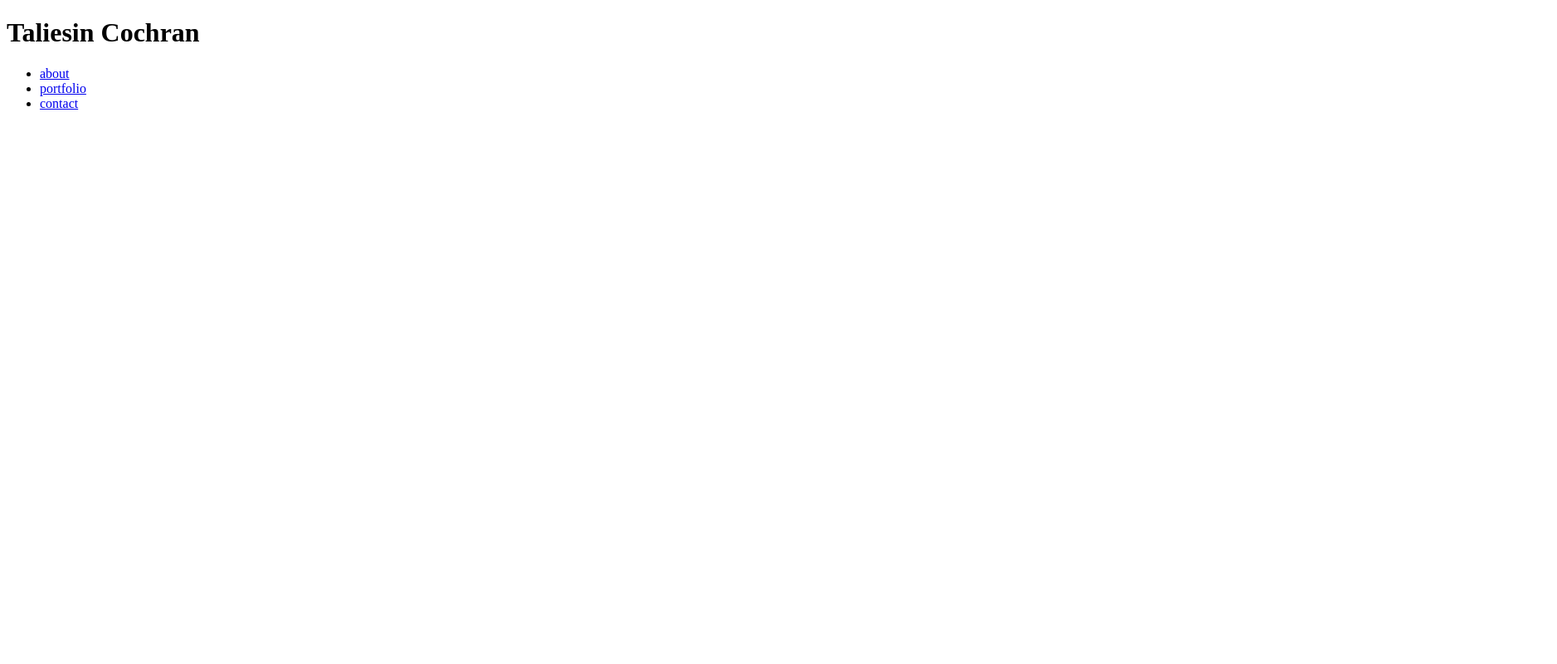
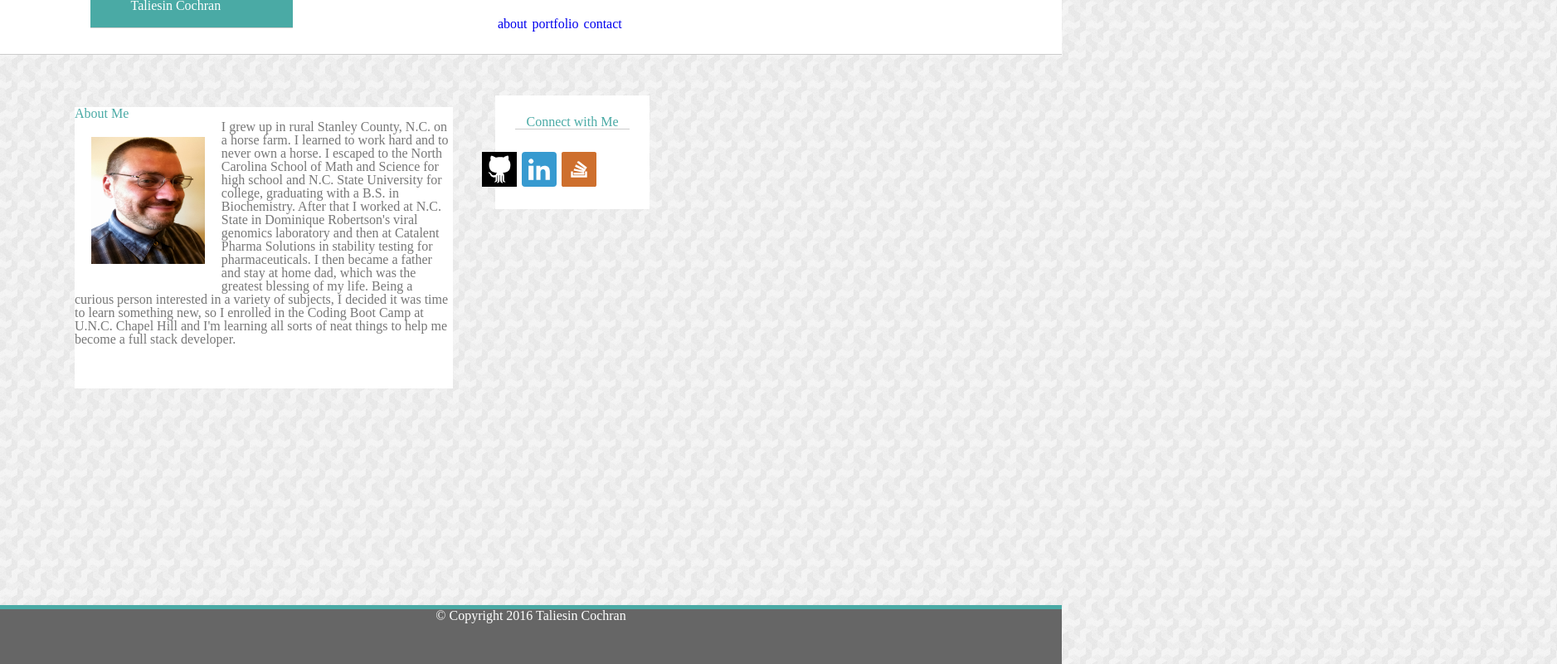
Before and after one commit to taliesincochran/Basic-Portfolio, a plain HTML site: page index.html in a window 1280 px wide. Shown: the whole page at 83% size, 1877 px wide, since content can reach past the window. Drawn offline with Linux system fonts and the light colour scheme.

Commit message:
version 0

```diff
--- /dev/null
+++ b/assets/css/backup/style1.css
@@ -0,0 +1,88 @@
+body {
+	background-image: url("../images/background.png");
+	background-repeat: none;
+	margin: 0 auto;
+	}
+/*To get rid of the bullets.*/
+
+
+	}
+header {
+	background-color: ;
+	position: absolute;
+	overflow: hidden;
+}
+ul {
+    list-style-type: none;
+    margin: 0;
+    padding: 0;
+    overflow: hidden;
+    background-color: #333;
+}
+
+li {
+    float: left;
+}
+
+li a {
+    display: inline-block;
+    color: white;
+    text-align: center;
+    padding: 14px 16px;
+    text-decoration: none;
+}
+
+
+/*Styling the top bar of name and navigation*/
+.navigation {
+	width:8%;
+	height:8%;
+	float: left;
+	text-align: center;
+	padding: 10px;
+	font-color: #;}
+.nav1 {
+	padding-left: 300px;
+	float: left;
+	}
+.nav2 {
+	position: relative;
+	left: 45px;
+	top: 45 px;
+}
+
+.about {
+	width:650px;
+}
+
+.main {
+	float: left;
+	width: 650px;
+	margin-left:75px;
+}
+
+.profilePic {
+	float: left;
+}
+.contact {
+	float: left;
+	width: 270px;
+
+}
+footer {
+	text-align: center;
+	position: fixed;
+	width: 960px;
+	bottom: 0;
+	background-color: #666666;
+}
+.about {width: 350px;}
+
+.icon1 {
+	position: absolute;
+}
+.icon2 {
+	position: relative;
+	left: 100px;
+	top: 100px;
+}
--- /dev/null
+++ b/assets/css/backup/style2.css
@@ -0,0 +1,76 @@
+body {
+	background-image: url("../images/background.png");
+	background-repeat: none;
+	margin: 0 auto;
+
+	}
+/*To get rid of the bullets.*/
+#top #navigation #main  {
+	background-color: #ffffff;
+}
+
+
+
+#navigation #
+
+#name footer
+
+section p image {
+	float: left;
+}
+
+header {
+	background-color: #4aaaa5;
+	/*position: absolute;*/
+	margin-left: 100px;
+	float: left;
+	padding: 10px 40px 10px 40px;
+}
+#navigation ul {
+    list-style-type: none;
+    margin: 0;
+    padding: 0;
+    overflow: hidden;
+    background-color: #777777;
+    float: left;
+}
+
+
+li {
+    float: left;
+}
+
+li a {
+    display: inline-block;
+    color: white;
+    text-align: center;
+    padding: 10px;
+    text-decoration: none;
+}
+
+
+aside {
+	float: left;
+	width:270px;
+	padding: 10px;
+}
+
+}
+aside ul {
+	list-style:none;
+	margin-top: 40px;
+
+}
+aside ul li {
+	display:inline;
+	padding:0 10px;
+}
+
+}
+footer {
+	text-align: center;
+	position: fixed;
+	width: 960px;
+	bottom: 0;
+	background-color: #666666;
+}
--- /dev/null
+++ b/assets/css/backup/style3.css
@@ -0,0 +1,104 @@
+
+body {
+	background-image: url("../images/background.png");
+	width: 960px;
+	background-repeat: none;
+	margin: 0 auto;
+}
+
+li {
+    display: inline-block;
+    color: #777777;
+    text-align: center;
+    padding: 10px;
+    text-decoration: none;
+    list-style-type: none;
+    float: left;
+}
+.clearfix::after {
+   content: " ";
+   visibility: hidden;
+   display: block;
+   height: 0;
+   clear: both;
+}
+
+#top {
+	width: 960px;
+	height: 64px;
+	border-bottom-color: #cccccc;
+	border-bottom-style: solid;
+	border-bottom-width: 1px;
+	background-color: #ffffff;
+	padding: 0px;
+	margin: 0 auto;
+	position: absolute;
+}
+
+#myname {
+	background: #4aaaa5;
+	color: #ffffff;
+	width: 175px;
+    padding: 18.25px 18.5px 18px 18.5px;
+    position: relative;
+    left: 90px;
+    top: -19.75px;
+
+}
+#navigation {
+	background-color: #ffffff;
+	color: #777777;
+	position: relative;
+	left: 591px;
+	bottom: 90px;
+}
+#nav1 {
+	background-color: #ffffff;
+
+
+}
+#nav2 {
+	background-color: #ffffff;
+	borde;r-left: 1px solid #cccccc;
+
+#main {
+	background-color: #ffffff;
+    color: #777777;
+    width: 650px;
+    height: 479px;
+    padding: 40px;
+
+}
+#mainarea{
+	position: relative;
+    bottom: 90px;
+
+}
+#section-header {
+	background-color: #ffffff;
+	color: #4aaaa5;
+	float: left;
+}
+#profile {
+	background-color: #ffffff;
+	color: #444444;
+	float: left;
+}
+#sidebar {
+	background-color: #ffffff;
+	color: #4aaaa5;
+	float: left;
+}
+#connect {
+	background-color: #ffffff;
+	color: #4aaaa5;
+	float: right;
+}
+#icon {
+	background-color: #ffffff;
+	color: #4aaaa5;
+}
+footer {
+	background-color: #666666;
+	color: #ffffff;
+}
--- a/assets/css/style.css
+++ b/assets/css/style.css
@@ -0,0 +1,141 @@
+/*global styling*/
+body {
+	background-image: url("../images/background.png");
+	margin: 0 auto;
+}
+a {
+	text-decoration: none;
+}
+li {
+    display: inline-block;
+    color: #777777;
+    text-align: center;
+    padding: 3px;
+    text-decoration: none;
+    list-style-type: none;
+    float: left;
+}
+.clearfix::after {
+   content: " ";
+   visibility: hidden;
+   display: block;
+   height: 0;
+   clear: both;
+}
+/*styling the top bar*/
+#top {
+	width: 100%;
+	height: 64.5px;
+	border-bottom-color: #cccccc;
+	border-bottom-style: solid;
+	border-bottom-width: 1px;
+	background-color: #ffffff;
+	padding: 0px;
+	margin: 0 auto;
+	position: absolute;
+}
+#myname {
+	background: #4aaaa5;
+	color: #ffffff;
+	width: 177px;
+    padding: 18.25px 18.5px 18px 48.5px;
+    position: relative;
+    top: -19.25px;
+    left:109px;
+    border-bottom-color: #cccccc;
+    border-bottom-width: 1px;
+    border-bottom-style: solid;
+}
+#navigation {
+	background-color: #ffffff;
+	color: #777777;
+	position: relative;
+	left: 597px;
+	bottom: 35px;
+}
+.nav1 {
+	background-color: #ffffff;
+}
+.nav2 {
+	background-color: #ffffff;
+	border-left: 1px solid #cccccc;
+}
+#navlist {
+	float:left;
+}
+/*styling the main area*/
+#center {
+	margin: 0 auto;
+	position: relative;
+	left: 90px;}
+#main {
+	background-color: #ffffff;
+    color: #777777;
+    width: 456px;
+    height: 339px;
+    margin: 40px 40px 0px 0px;
+    position: relative;
+    top: 73px;
+
+}
+#mainheader {
+	background-color: #ffffff;
+	color: #4aaaa5;
+/*	float: left;*/
+}
+#profile {
+	background-color: #ffffff;
+	color: #444444;
+	float: left;
+	margin: 20px;
+	width: 30%;
+	height: 45%;
+}
+
+}
+.profiletext {
+	font-family: 'arial', "Helvetica", Helvetica, sans-serif;
+
+}
+/*Styling the sidebar.*/
+#sidebar {
+	background-color: #ffffff;
+	color: #4aaaa5;
+	float: left;
+	position: relative;
+	left: 507px;
+	top: -280px;
+	width:186px;
+	height:137px;
+	text-align: center
+}
+#sidebarheader {
+	margin:24px;
+	border-bottom-width: 1px;
+	border-bottom-color: #cccccc;
+	border-bottom-style: solid;
+
+}
+
+
+#icon {
+	background-color: #ffffff;
+	color: #4aaaa5;
+	position: relative;
+	left: -19px;
+	}
+/*styling the footer*/
+footer {
+	background-color: #666666;
+	color: #ffffff;
+	width: 100%;
+	height:66px;
+	border-top-width: 5.5px;
+	border-top-color: #4aaaa5;
+	border-top-style: solid;
+	position:fixed;
+	bottom:0px;
+}
+#copyright {
+	text-align: center;
+	 }
--- a/index.html
+++ b/index.html
@@ -1,17 +1,56 @@
 <!DOCTYPE html>
 <html>
 <head>
-	<title>about</title>
+	<title>Portfolio: About Me</title>
+	<meta charset='utf-8'>
+	<link rel='stylesheet' type='text/css' href='assets/css/reset.css'>
+	<link rel='stylesheet' type='text/css' href='assets/css/style.css'>
 </head>
+
 <body>
-<header>
-			<h1>Taliesin Cochran</h1>
-		</header>
-		<nav>
-		<ul>
-			<li> <a href=https://github.com/taliesincochran/Basic-Portfolio/blob/master/index.html>about</a> </li>
-			<li> <a href=https://github.com/taliesincochran/Basic-Portfolio/blob/master/portfolio.html>portfolio</a> </li>
-			<li> <a href=https://github.com/taliesincochran/Basic-Portfolio/blob/master/contact.html>contact</a> </li>
+	<!--Setup of the top line of the webpage -->
+	<header id= 'top'>
+		<h2 id= 'myname'>Taliesin Cochran</h2>
+		<nav id= 'navigation'>
+			<ul id=navlist>
+				<li id= 'nav1'>
+					<a href='index.html'>about</a>
+				</li>
+				<li id= 'nav2'>
+					<a href='portfolio.html'>portfolio</a>
+				</li>
+				<li id= 'nav2'>
+					<a href='contact.html'>contact</a>
+				</li>
+			</ul>
 		</nav>
+	</header>
+	<br>
+	<div id='center'>
+		<section id='main'>
+			<h2 id= 'mainheader'>About Me</h2>
+			<img id='profile' src=assets/images/profile.jpg alt="Taliesin Cochran"> <p class=profiletext>I grew up in rural Stanley County, N.C. on a horse farm. I learned to work hard and to never own a horse. I escaped to the North Carolina School of Math and Science for high school and N.C. State University for college, graduating with a B.S. in Biochemistry.  After that I worked at N.C. State in Dominique Robertson's viral genomics laboratory and then at Catalent Pharma Solutions in stability testing for pharmaceuticals.  I then became a father and stay at home dad, which was the greatest blessing of my life. Being a curious person interested in a variety of subjects, I decided it was time to learn something new, so I enrolled in the Coding Boot Camp at U.N.C. Chapel Hill and I'm learning all sorts of neat things to help me become a full stack developer. </p>
+
+		</section>
+
+		<aside id= 'sidebar'>
+			<h3 id='sidebarheader'>Connect with Me</h3>
+			<ul id= 'icon'>
+				<li>
+					<a href=https://github.com/taliesincochran><img src=assets/images/github.svg width= 42px heigth=42px></a>
+				</li>
+				<li>
+					<a href=https://www.linkedin.com/in/t-d-cochran-029a1011><img src=assets/images/linkedin.svg alt='linkedin' width=42px height=42px></a>
+				</li>
+				<li>
+					<a href=https://stackoverflow.com/users/8229479/taliesin-cochran><img src=assets/images/stackoverflow.svg alt='linkedin' width=42px height=42px></a>
+				</li>
+			</ul>
+		</aside>
+	</div>
+	<div class= 'clearfix'>
+	</div>
+	<footer><p id=copyright>© Copyright 2016 Taliesin Cochran</p>
+	</footer>
 </body>
 </html>
```
Also changed, not shown: contact.html (+52 -18 lines), portfolio.html (+60 -10 lines), assets/images/background.png (added), assets/images/github.svg (added), assets/images/image1.jpg (added), assets/images/image2.jpg (added), assets/images/image3.jpg (added), assets/images/image4.jpg (added), assets/images/image5.jpg (added), assets/images/linkedin.svg (added), assets/images/profile.jpg (added), assets/images/stackoverflow.svg (added), 1 other file.
